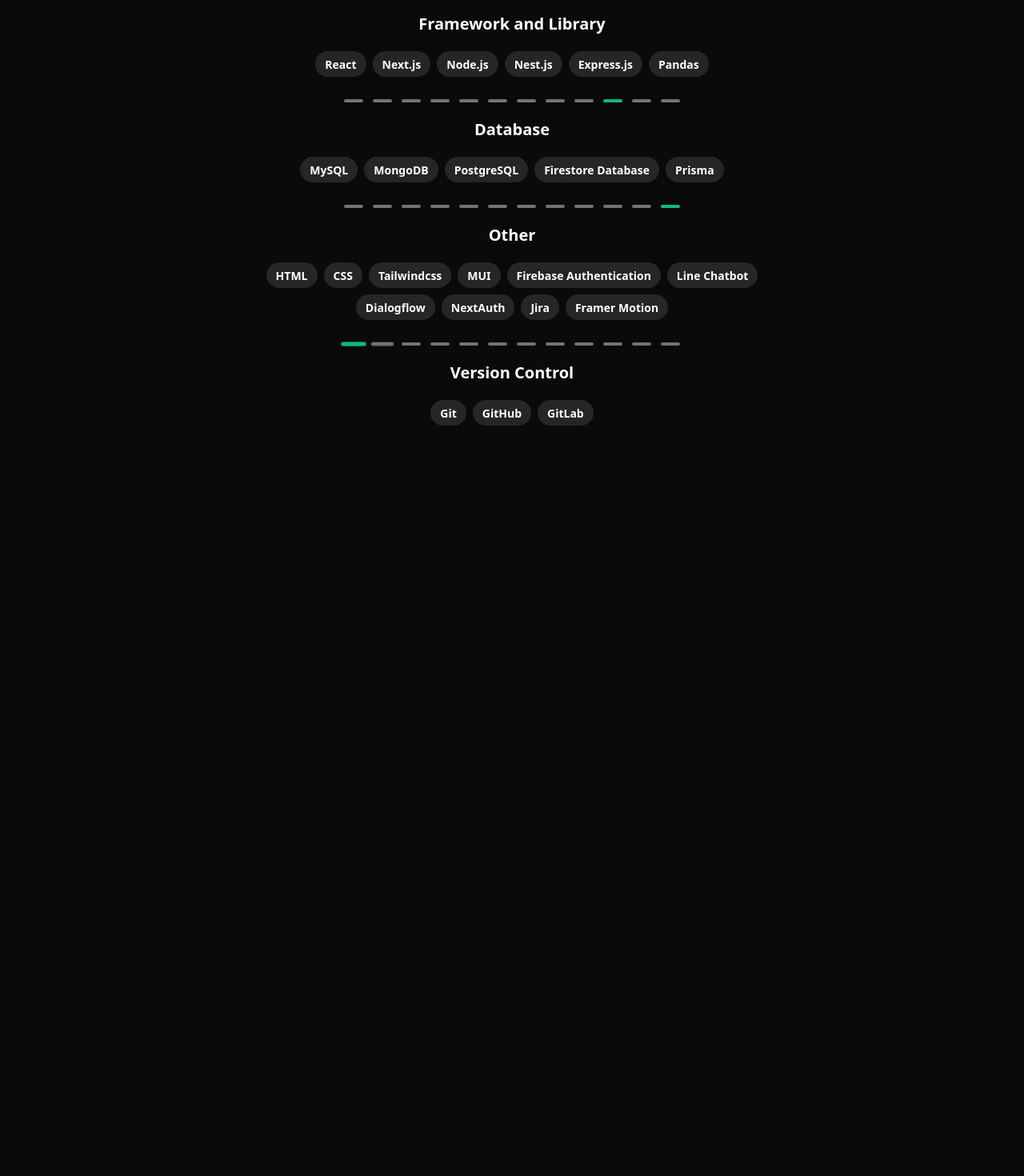
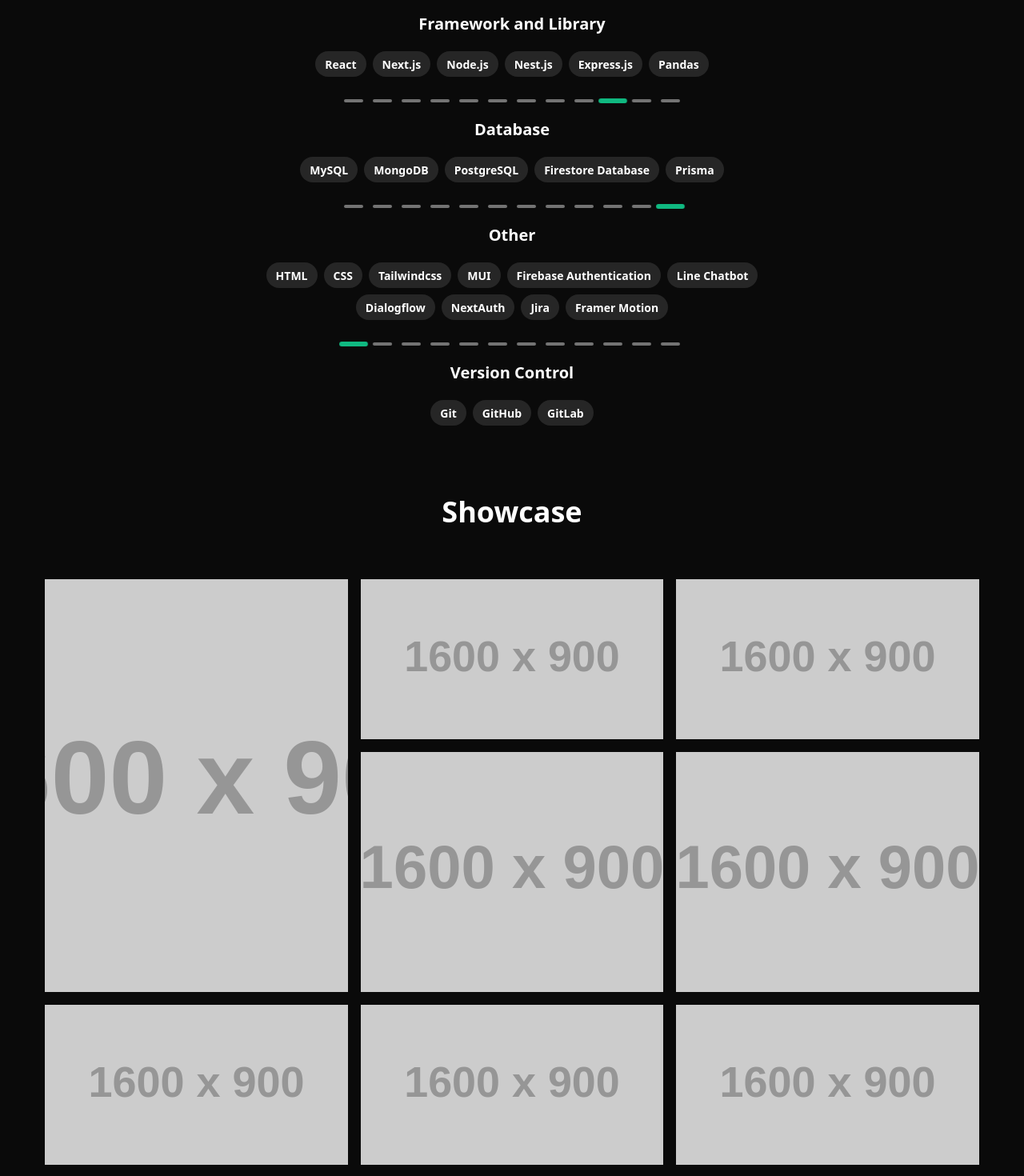
Before and after one commit to TK3096/Portfolio, a React (Vite) app: page / in a window 1280 px wide. Shown: the part 1060-2530 px from the top of the page at 80% size. Before the commit the page ends 1600 px from the top, so only its background shows below. Built offline with nearby package versions, Linux system fonts and the light colour scheme.

Commit message:
feat: add gallry layout

```diff
--- a/src/components/about/Introduction.tsx
+++ b/src/components/about/IntroductionSection.tsx
@@ -5,7 +5,7 @@
 
 import { cn } from '@/libs/utils'
 
-export const Introduction: React.FC = () => {
+export const IntroductionSection: React.FC = () => {
   return (
     <Container className={cn('h-full px-4 flex flex-col justify-center')}>
       <IntroContent />
--- a/src/components/about/MySkill.tsx
+++ b/src/components/about/MySkillSection.tsx
@@ -42,16 +42,16 @@
 
 const VERSION_CONTROL_SKILL = ['Git', 'GitHub', 'GitLab']
 
-export const MySkill: React.FC = () => {
+export const MySkillSection: React.FC = () => {
   const isMobile = useMediaQuery('(max-width: 768px)')
 
   const length = isMobile ? 6 : 12
 
   return (
-    <Container className={cn('h-full px-4 pt-10 flex flex-col items-center')}>
-      <h1 className='font-bold text-2xl md:text-4xl'>MY SKILL</h1>
+    <Container className={cn('h-full px-4 pt-10 pb-12 space-y-16')}>
+      <h1 className='font-bold text-2xl md:text-4xl text-center'>MY SKILL</h1>
 
-      <div className='mt-16 space-y-5'>
+      <div className='space-y-5'>
         <SkillList title='Language' data={LANGUAGE_SKILL} />
         <Divider length={length} time={400} />
         <SkillList
--- /dev/null
+++ b/src/components/about/ShowcaseCard.tsx
@@ -0,0 +1,31 @@
+import React from 'react'
+import { Link } from 'react-router-dom'
+
+import { cn } from '@/libs/utils'
+
+interface ShowcaseCardProps {
+  title: string
+  image: string
+  className?: string
+}
+
+export const ShowcaseCard: React.FC<ShowcaseCardProps> = (
+  props: ShowcaseCardProps,
+) => {
+  const { title, image, className } = props
+
+  return (
+    <div className={cn('relative', className)}>
+      <div className='w-full h-full overflow-hidden'>
+        <img
+          src={image}
+          alt={title}
+          className='w-full h-full object-cover object-center cursor-pointer hover:scale-125 transition-transform duration-300'
+        />
+      </div>
+      <p className='opacity-0 absolute top-2/4 left-2/4 -translate-x-2/4 -translate-y-2/4 pointer-events-none'>
+        {title}
+      </p>
+    </div>
+  )
+}
--- /dev/null
+++ b/src/components/about/ShowcaseSection.tsx
@@ -0,0 +1,48 @@
+import React from 'react'
+
+import { Container } from '@/components/layout/Container'
+import { ShowcaseCard } from './ShowcaseCard'
+
+export const ShowcaseSection: React.FC = () => {
+  return (
+    <Container className='h-full px-4 pt-10 pb-12 space-y-16'>
+      <h1 className='font-bold text-2xl md:text-4xl text-center'>Showcase</h1>
+
+      <div className='grid grid-cols-3 auto-flow-dense auto-rows-[200px_300px] gap-4'>
+        <ShowcaseCard
+          title='Project 1'
+          image='https://via.placeholder.com/1600x900'
+          className='col-span-1 row-span-2'
+        />
+        <ShowcaseCard
+          title='Project 2'
+          image='https://via.placeholder.com/1600x900'
+        />
+        <ShowcaseCard
+          title='Project 3'
+          image='https://via.placeholder.com/1600x900'
+        />
+        <ShowcaseCard
+          title='Project 4'
+          image='https://via.placeholder.com/1600x900'
+        />
+        <ShowcaseCard
+          title='Project 5'
+          image='https://via.placeholder.com/1600x900'
+        />
+        <ShowcaseCard
+          title='Project 6'
+          image='https://via.placeholder.com/1600x900'
+        />
+        <ShowcaseCard
+          title='Project 7'
+          image='https://via.placeholder.com/1600x900'
+        />
+        <ShowcaseCard
+          title='Project 8'
+          image='https://via.placeholder.com/1600x900'
+        />
+      </div>
+    </Container>
+  )
+}
--- a/src/components/navigation/Drawer.tsx
+++ b/src/components/navigation/Drawer.tsx
@@ -80,7 +80,7 @@
       </button>
 
       <motion.div
-        className={cn('fixed inset-0 z-50 bg-neutral-900 w-3/4 h-full')}
+        className={cn('fixed inset-0 z-50 bg-neutral-900 w-3/4 h-screen')}
         variants={drawerVariants}
         initial='inactive'
         animate={controls}
--- a/src/index.css
+++ b/src/index.css
@@ -7,6 +7,11 @@
 #root {
   height: 100%;
   scroll-behavior: smooth;
+}
+
+html,
+* {
+  box-sizing: border-box;
 }
 
 body {
--- a/src/pages/AboutPage.tsx
+++ b/src/pages/AboutPage.tsx
@@ -1,16 +1,15 @@
-import { Introduction } from '@/components/about/Introduction'
-import { MySkill } from '@/components/about/MySkill'
+import { IntroductionSection } from '@/components/about/IntroductionSection'
+import { MySkillSection } from '@/components/about/MySkillSection'
+import { ShowcaseSection } from '@/components/about/ShowcaseSection'
 
 const AboutPage = () => {
   return (
     <main>
       <div className='h-screen'>
-        <Introduction />
+        <IntroductionSection />
       </div>
-
-      <div className='h-screen'>
-        <MySkill />
-      </div>
+      <MySkillSection />
+      <ShowcaseSection />
     </main>
   )
 }
```
